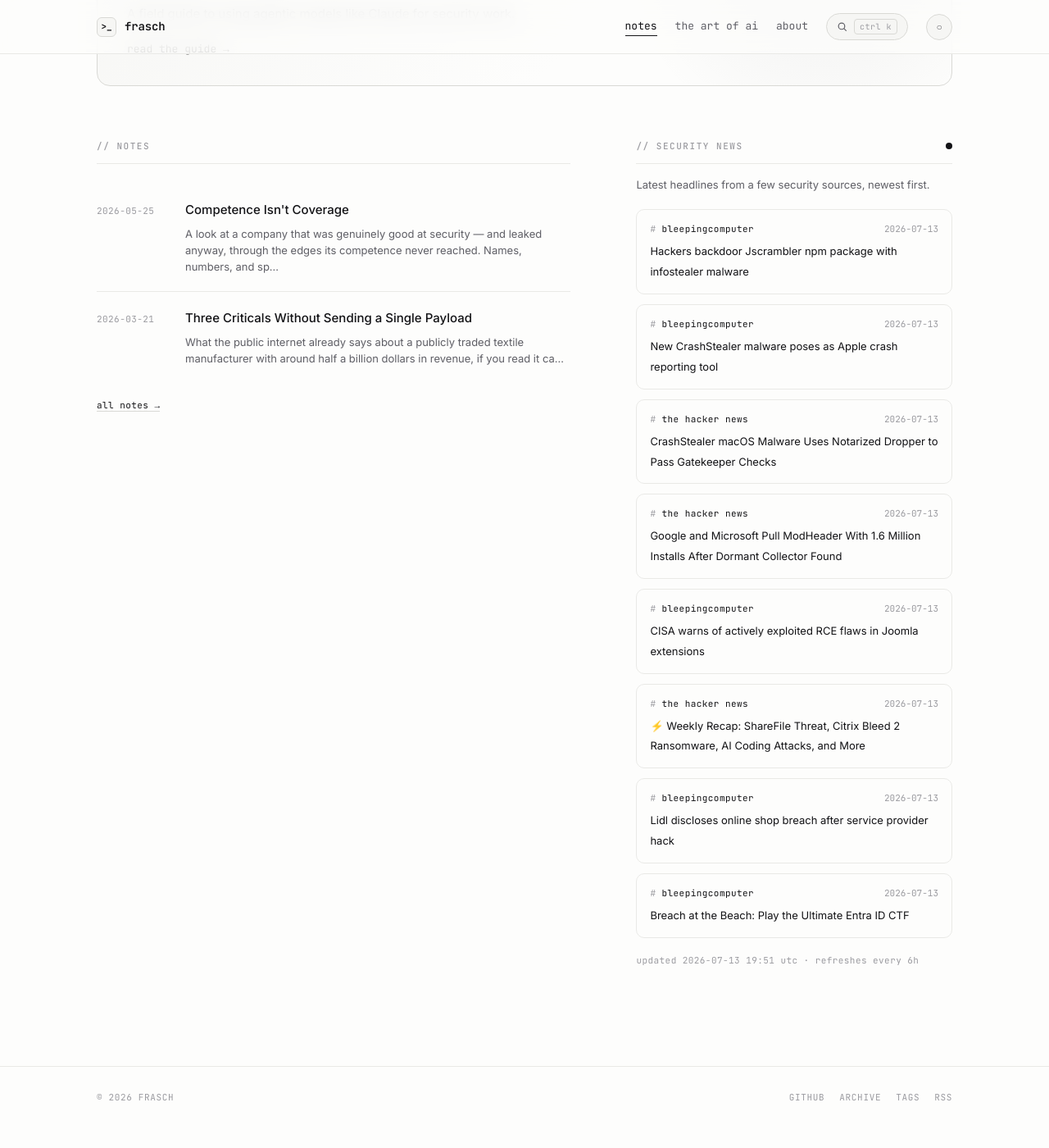
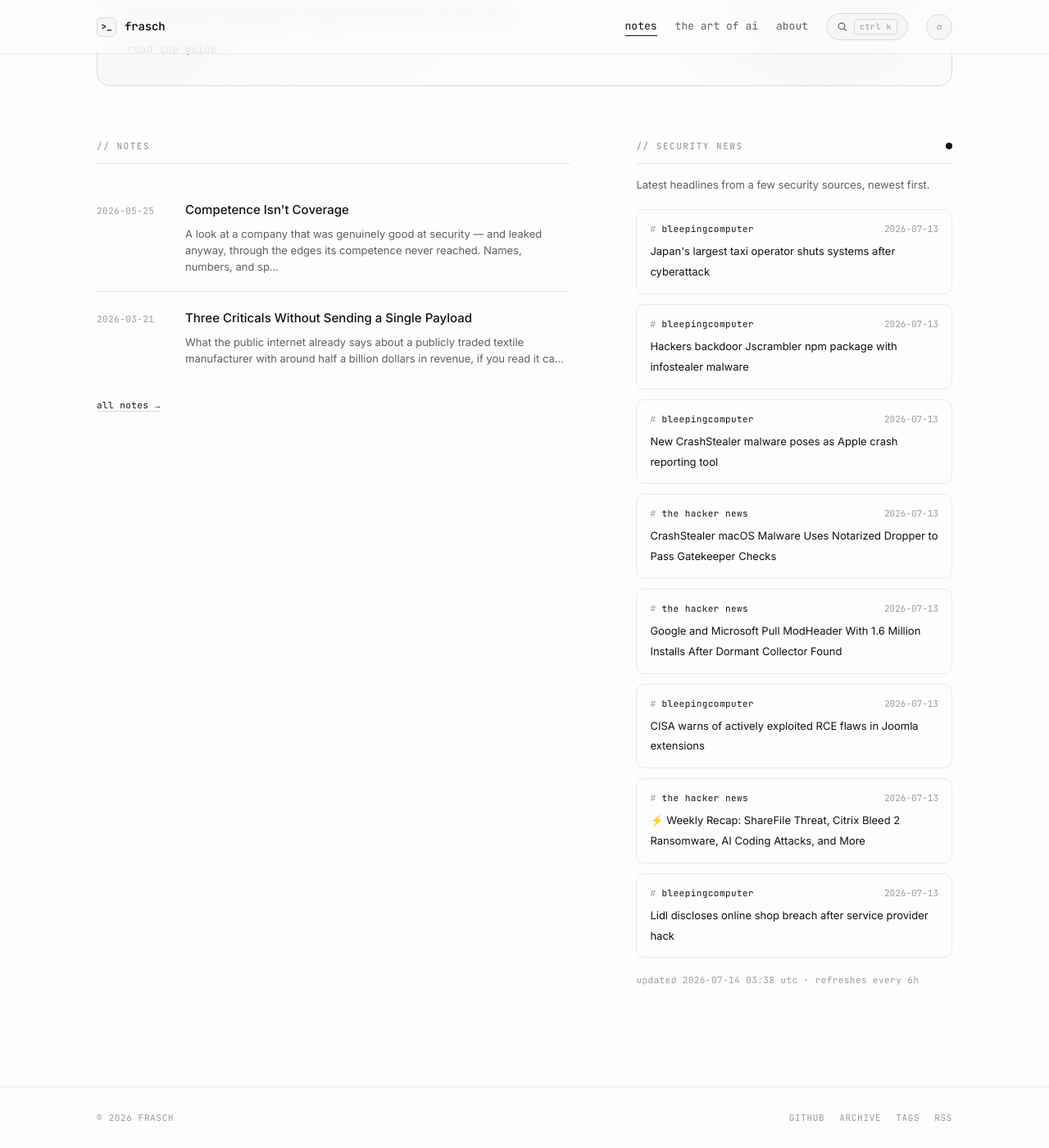
Before and after one commit to whoisfrasch/frasch, a Jekyll site: the page built from index.html, in a window 1280 px wide and 1400 px high, scrolled down 615 px. Shown: the whole window at 82% size. Built offline with Jekyll 4.4.1, drawn with Linux system fonts in a browser that asks for light colours; before the commit the page ends 1990 px from its top, so only the background shows below that.

Commit message:
Refresh security news feed

```diff
--- a/_data/news.json
+++ b/_data/news.json
@@ -1,6 +1,12 @@
 {
-  "updated": "2026-07-13T19:51:48Z",
+  "updated": "2026-07-14T03:38:25Z",
   "items": [
+    {
+      "source": "bleepingcomputer",
+      "title": "Japan's largest taxi operator shuts systems after cyberattack",
+      "link": "https://www.bleepingcomputer.com/news/security/japans-largest-taxi-operator-shuts-systems-after-cyberattack/",
+      "date": "2026-07-13T20:18:59Z"
+    },
     {
       "source": "bleepingcomputer",
       "title": "Hackers backdoor Jscrambler npm package with infostealer malware",
@@ -42,12 +48,6 @@
       "title": "Lidl discloses online shop breach after service provider hack",
       "link": "https://www.bleepingcomputer.com/news/security/lidl-discloses-online-shop-breach-after-service-provider-hack/",
       "date": "2026-07-13T14:19:43Z"
-    },
-    {
-      "source": "bleepingcomputer",
-      "title": "Breach at the Beach: Play the Ultimate Entra ID CTF",
-      "link": "https://www.bleepingcomputer.com/news/security/breach-at-the-beach-play-the-ultimate-entra-id-ctf/",
-      "date": "2026-07-13T14:01:11Z"
     }
   ]
 }
```
